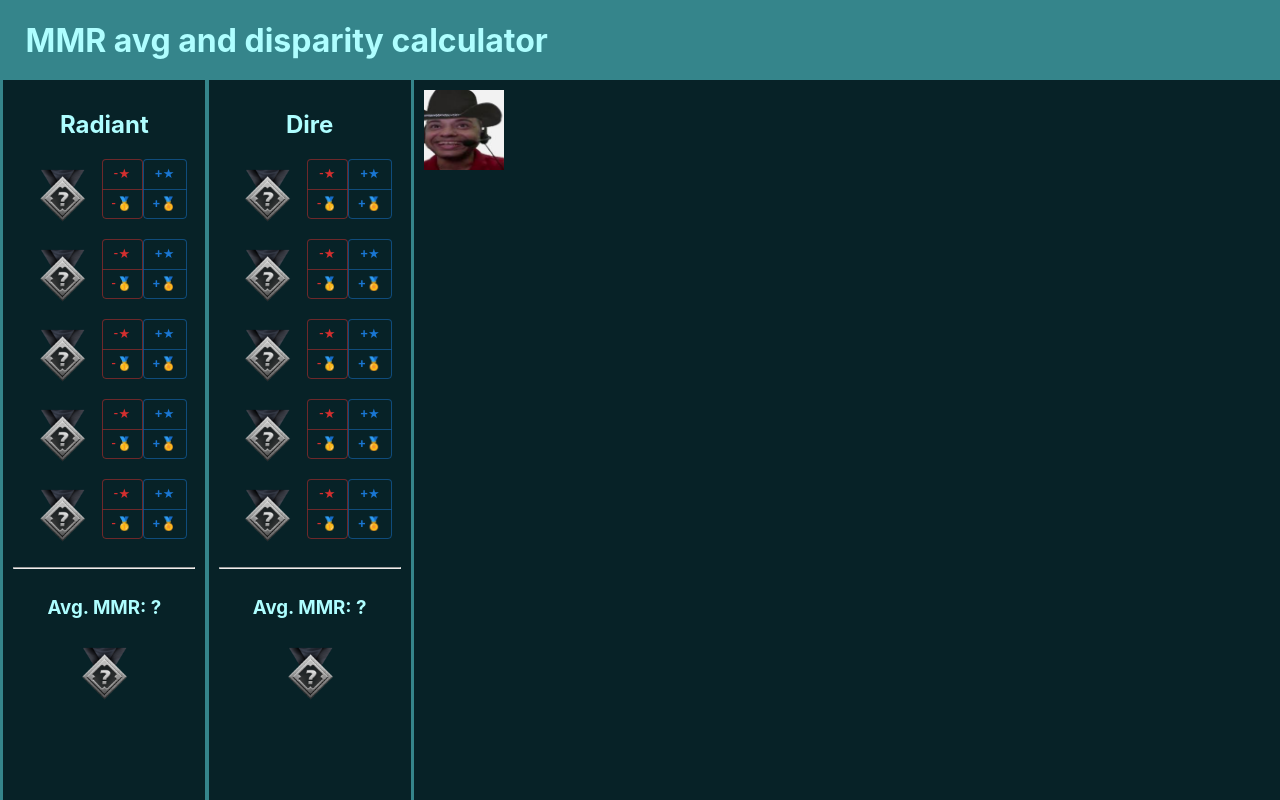
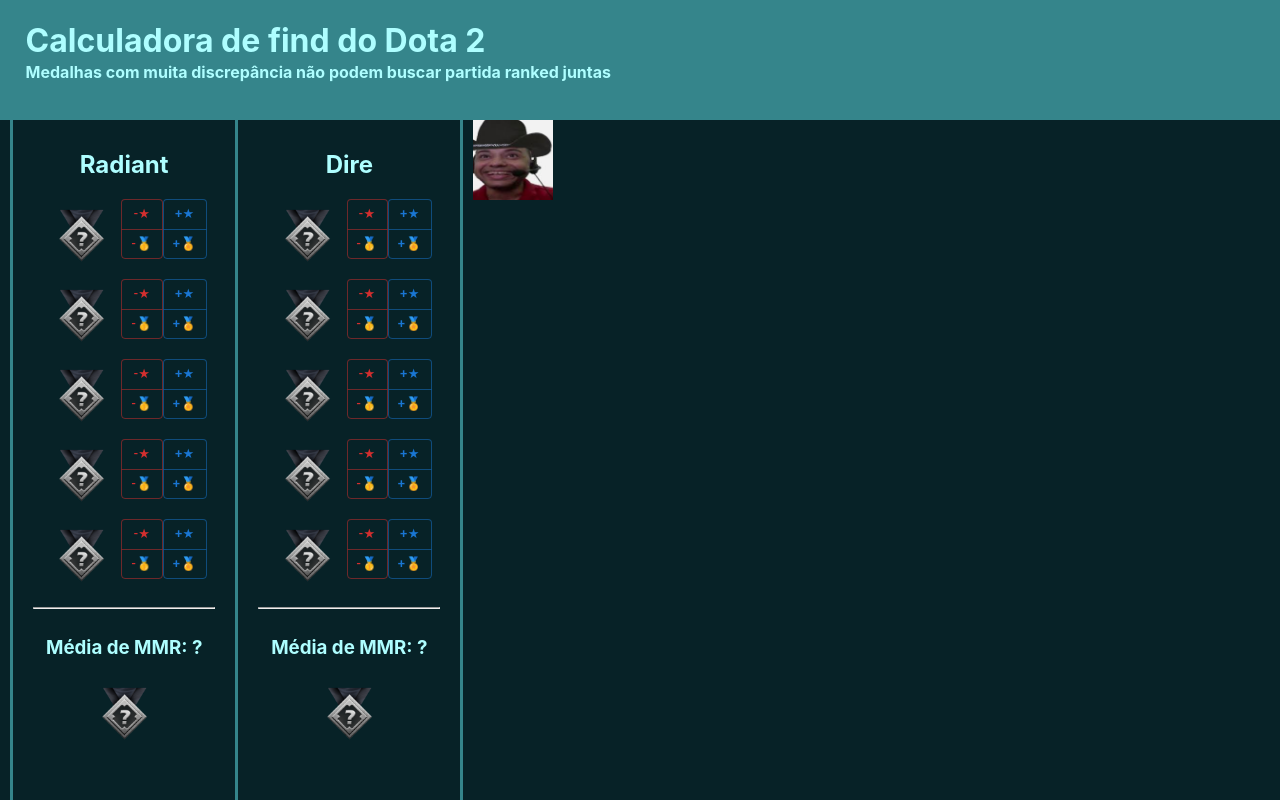
Before and after one commit to brunofleal/d2checker, a React (Create React App) app: page / in a window 1280 px wide. Built offline with nearby package versions, Linux system fonts and the light colour scheme; the HTML template or start-up script is replaced by a standard one.

Commit message:
Adjust localization

```diff
--- a/src/components/MainPage/MainPage.css
+++ b/src/components/MainPage/MainPage.css
@@ -15,14 +15,17 @@
 .top-header {
   float: top;
   display: flex;
+  flex-direction: column;
   background-color: #35858b;
   color: #aefeff;
   width: 100%;
-  height: 10%;
+  height: 15%;
   padding-left: 2vw;
 }
 
 .vertical-divider {
+  margin-left: 10px;
+  margin-right: 10px;
   height: 100%;
   width: 5px;
   background-color: #35858b;
--- a/src/components/MainPage/MainPage.jsx
+++ b/src/components/MainPage/MainPage.jsx
@@ -3,6 +3,7 @@
 import ResultsTable from '../ResultsTable';
 import Team from '../Team';
 import './MainPage.css'
+import strings from '../../resources/strings/strings';
 
 
 export default function MainPage() {
@@ -20,7 +21,8 @@
   return (
     <div className='container'>
         <div className='top-header'>
-          <h1>MMR avg and disparity calculator</h1>
+          <h1>{strings.texts.pagetitle}</h1>
+          <h4 style={{marginTop:"-20px"}}>{strings.texts.pageDescription}</h4>
         </div>
         <div className='box-container'>
           <div className='vertical-divider'/>
--- a/src/components/ResultsTable/ResultsTable.css
+++ b/src/components/ResultsTable/ResultsTable.css
@@ -1,5 +1,4 @@
 .results-container {
-  margin: 10px;
   width: 100%;
   height: 100%;
   display: flex;
@@ -8,6 +7,8 @@
 }
 
 .vertical-divider-res {
+  margin-left: 10px;
+  margin-right: 10px;
   height: 100%;
   width: 5px;
   background-color: #35858b;
--- a/src/components/ResultsTable/ResultsTable.jsx
+++ b/src/components/ResultsTable/ResultsTable.jsx
@@ -7,6 +7,8 @@
 import WarningIcon from '@mui/icons-material/Warning';
 import imgOk from '../../resources/misc/success/1.jpg'
 import imgNotOk from '../../resources/misc/fail/1.jpg'
+
+import strings from '../../resources/strings/strings'
 
 
 export default function ResultsTable({MMRs}) {
@@ -78,7 +80,7 @@
         direction="column"
         justifyContent="center"
         alignItems="center">
-        <h2>Disparities {name}</h2>
+        <h2>{strings.texts.problems} {name}</h2>
         <Box style={{width:"210px"}}>
             {list.map((element) =>{
                 return (
--- a/src/components/Team/Team.jsx
+++ b/src/components/Team/Team.jsx
@@ -4,6 +4,8 @@
 import Medal from '../Medal';
 
 import ranksLogic from '../../service/ranksLogic'
+
+import strings from '../../resources/strings/strings'
 
 export default function Team({name, teamMMRCallback}) {
   const [avgRank, setAvgRank] = useState(0);
@@ -63,7 +65,7 @@
         <MedalSelector updateMMRCallback={updateMMRCallback} pos={4}></MedalSelector>
         <MedalSelector updateMMRCallback={updateMMRCallback} pos={5}></MedalSelector>
         <hr style={{width:"180px"}}></hr>
-        <h3>Avg. MMR: {avgMMR >- 1 ? Math.floor(avgMMR):"?"}</h3>
+        <h3>{strings.texts.avgMMR}: {avgMMR >- 1 ? Math.floor(avgMMR):"?"}</h3>
         <Medal rank={avgRank} stars={avgStars}></Medal>
     </Grid>
   </div>
--- a/src/resources/strings/portugues.js
+++ b/src/resources/strings/portugues.js
@@ -3,7 +3,12 @@
 
 const portugues = {
     lang:'por',
-    texts
+    texts: {
+        avgMMR:"Média de MMR",
+        pagetitle:"Calculadora de find do Dota 2",
+        pageDescription:"Medalhas com muita discrepância não podem buscar partida ranked juntas",
+        problems:"Problemas"
+    }
 
 }
 
--- a/src/resources/strings/strings.js
+++ b/src/resources/strings/strings.js
@@ -1,5 +1,5 @@
 import portugues from './portugues'
 
-const strings = portugues; // TODO: Add support
+const strings = portugues; // TODO: Add support to other languages
 
 export default strings;
```
